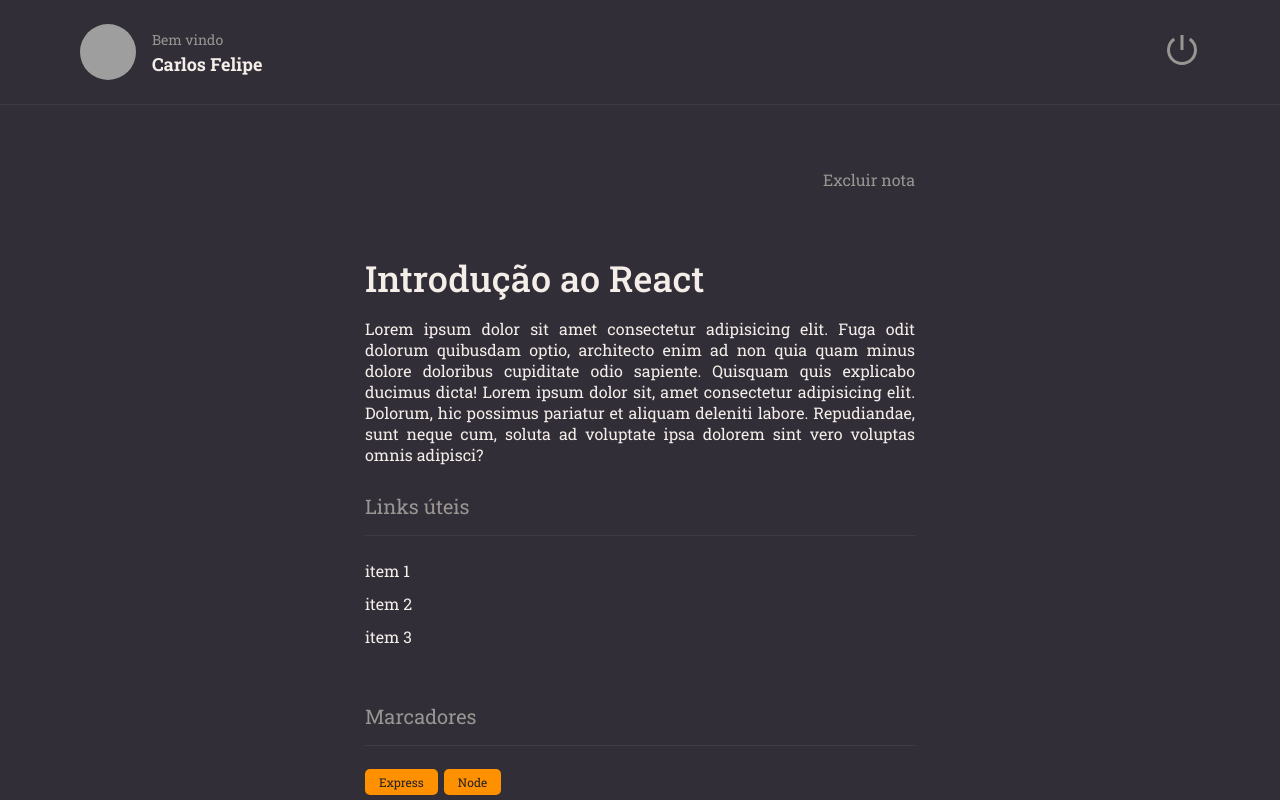
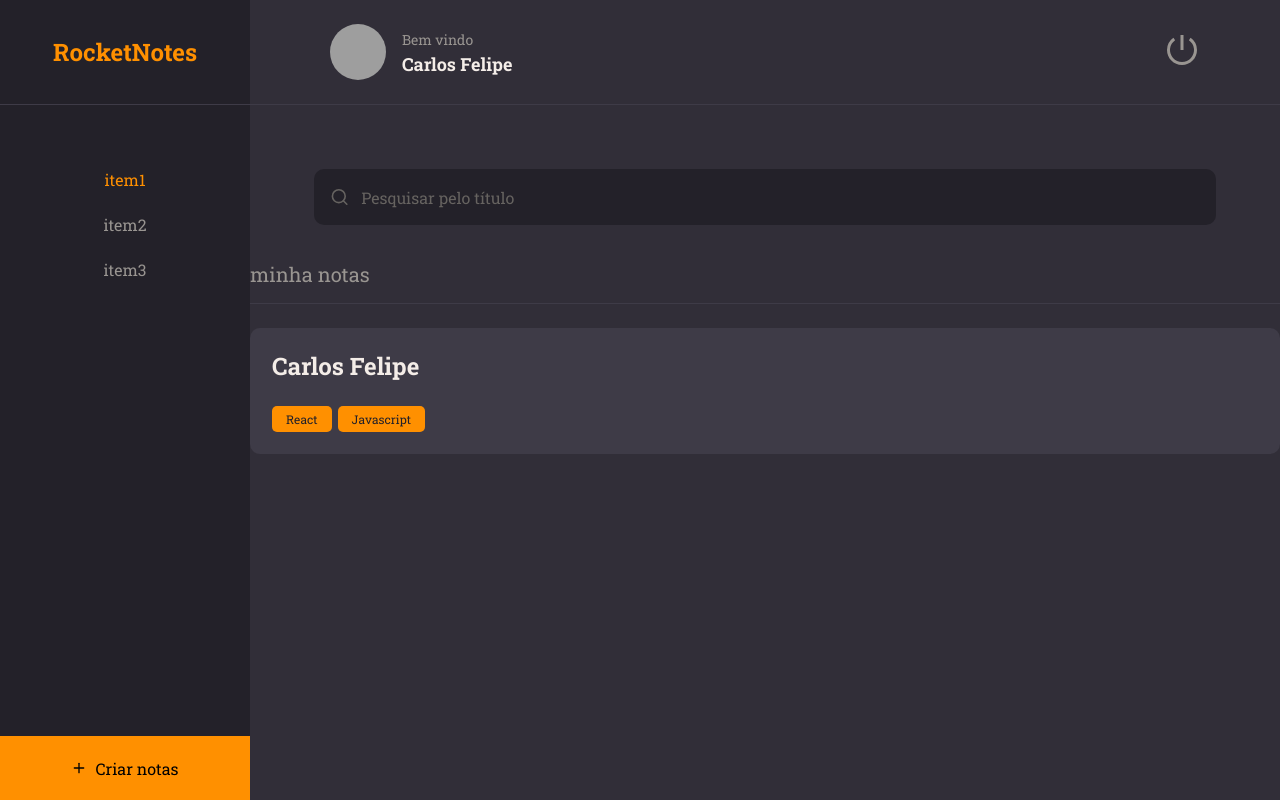
Before and after one commit to Felipe-Monte/Projeto_React, a React (Vite) app in the folder noteapp/: page / in a window 1280 px wide. Built offline with nearby package versions, Linux system fonts and the light colour scheme; grey boxes are pictures that could not be loaded.

Commit message:
create notes

```diff
--- /dev/null
+++ b/noteapp/src/components/Input/index.jsx
@@ -0,0 +1,10 @@
+import { Container } from "./styles"
+
+export function Input({ icon: Icon, ...rest }) {
+  return (
+    <Container>
+      {Icon && <Icon size={20} />}
+      <input {...rest} />
+    </Container>
+  )
+}
--- /dev/null
+++ b/noteapp/src/components/Input/styles.js
@@ -0,0 +1,31 @@
+import styled from 'styled-components'
+
+export const Container = styled.div`
+  width: 100%;
+  display: flex;
+  align-items: center;
+
+  background-color: ${({ theme }) => theme.COLORS.BACKGROUND_900};
+  color: ${({ theme }) => theme.COLORS.GRAY_300};
+
+  margin-bottom: 8px;
+  border-radius: 10px;
+
+  > input {
+    height: 56px;
+    width: 100%;
+
+    padding: 12px;
+    color: ${({ theme }) => theme.COLORS.WHITE};
+    background: transparent;
+    border: 0;
+
+    &::placeholder {
+      color: ${({ theme }) => theme.COLORS.GRAY_300};
+    }
+  }
+
+  > svg {
+    margin-left: 16px;
+  }
+`
--- /dev/null
+++ b/noteapp/src/components/Note/index.jsx
@@ -0,0 +1,19 @@
+import { Container } from './styles';
+import { Tag } from '../Tag'
+
+export function Note({ data, ...rest }) {
+  return (
+    <Container {...rest}>
+      <h1>{data.title}</h1>
+
+      {
+        data.tags &&
+        <footer>
+          {
+            data.tags.map(tag => <Tag key={tag.id} title={tag.name} />)
+          }
+        </footer>
+      }
+    </Container>
+  )
+}
--- /dev/null
+++ b/noteapp/src/components/Note/styles.js
@@ -0,0 +1,24 @@
+import styled from 'styled-components'
+
+export const Container = styled.button`
+  width: 100%;
+  background-color: ${({theme})=> theme.COLORS.BACKGROUND_700};
+  border: 0;
+  border-radius: 10px;
+  padding: 22px;
+  margin-bottom: 16px;
+
+  > h1 {
+    flex: 1;
+    text-align: left;
+    font-weight: 700;
+    font-size: 24px;
+    color: ${({theme})=> theme.COLORS.WHITE};
+  }
+
+  > footer {
+    width: 100%;
+    display: flex;
+    margin-top: 24px;
+  }
+`
--- a/noteapp/src/components/Tag/index.jsx
+++ b/noteapp/src/components/Tag/index.jsx
@@ -1,8 +1,8 @@
 import { Container } from "./styles"
 
-export function Tag({ title }) {
+export function Tag({ title, ...rest }) {
   return (
-    <Container>
+    <Container {...rest}>
       {title}
     </Container>
   )
--- a/noteapp/src/main.jsx
+++ b/noteapp/src/main.jsx
@@ -5,13 +5,13 @@
 import { ThemeProvider } from 'styled-components'
 import theme from './styles/theme'
 
-import { Details } from './pages/Details'
+import { Home } from './pages/Home'
 
 ReactDOM.createRoot(document.getElementById('root')).render(
   <React.StrictMode>
     <ThemeProvider theme={theme}>
       <GlobalStyle />
-      <Details />
+      <Home />
     </ThemeProvider>
   </React.StrictMode>
 )
--- a/noteapp/src/pages/Home/index.jsx
+++ b/noteapp/src/pages/Home/index.jsx
@@ -1,6 +1,11 @@
-import { FiPlus } from 'react-icons/fi'
+import { FiPlus, FiSearch } from 'react-icons/fi'
+
 import { Container, Brand, Menu, Search, Content, NewNotes } from './styles'
+
+import { Note } from '../../components/Note'
 import { Header } from '../../components/Header'
+import { Input } from '../../components/Input'
+import { Section } from '../../components/Section'
 import { ButtonText } from '../../components/ButtonText'
 
 export function Home() {
@@ -19,11 +24,20 @@
       </Menu>
 
       <Search>
-
+        <Input placeholder='Pesquisar pelo título' icon={FiSearch} />
       </Search>
 
       <Content>
+        <Section title='minha notas'>
+          <Note data={{
+            title: 'Carlos Felipe',
+            tags: [
+              { id: '1', name: 'React' },
+              { id: '2', name: 'Javascript' }
+            ]
+          }} />
 
+        </Section>
       </Content>
 
       <NewNotes>
--- a/noteapp/src/pages/Home/styles.js
+++ b/noteapp/src/pages/Home/styles.js
@@ -50,6 +50,7 @@
 `
 export const Search = styled.div`
   grid-area: search;
+  padding: 64px 64px 0;
 `
 
 export const Content = styled.div`
```
